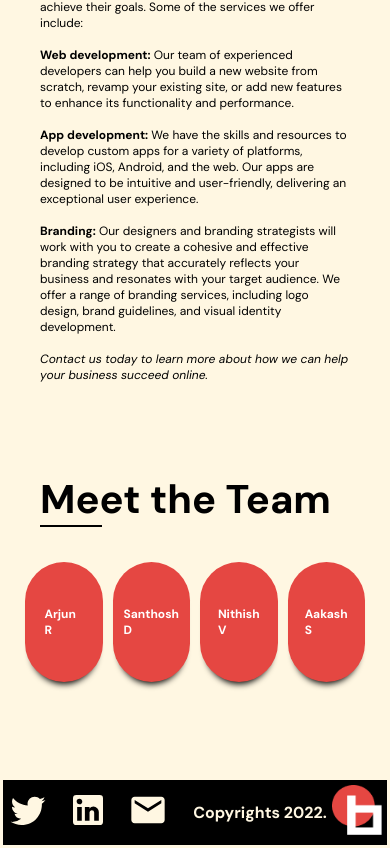
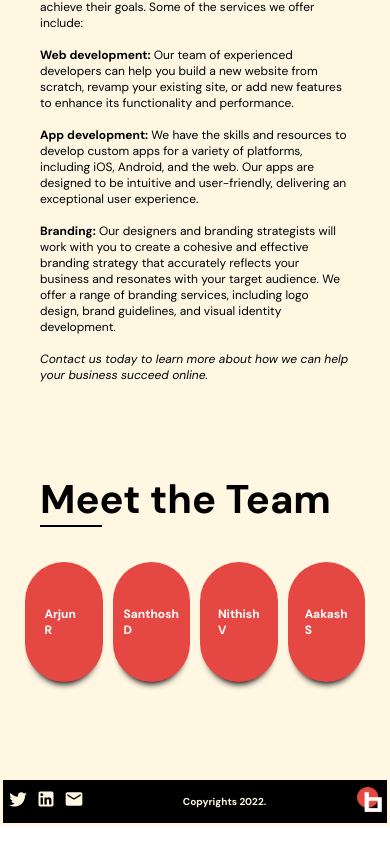
Before and after one commit to doubleA411/space, a React (Create React App) app: page / in a window 390 px wide. Shown: the part 1060-1908 px from the top of the page. After the commit the page ends 1886 px from the top, so only its background shows below. Built offline with nearby package versions, Linux system fonts and the light colour scheme.

Commit message:
contents/footer responsive

```diff
--- a/src/components/Footer/Footer.css
+++ b/src/components/Footer/Footer.css
@@ -22,3 +22,19 @@
   color: var(--primary);
   font-weight: 700;
 }
+
+@media screen and (max-width: 480px) {
+  .left-footer > .social-icons > .MuiSvgIcon-root {
+    font-size: 20px;
+    margin-right: 8px;
+  }
+
+  .right-footer img {
+    width: 25px;
+    height: 25px;
+  }
+
+  .footer p {
+    font-size: 10px;
+  }
+}
```
Lines whose indentation alone changed are shown as unchanged.
